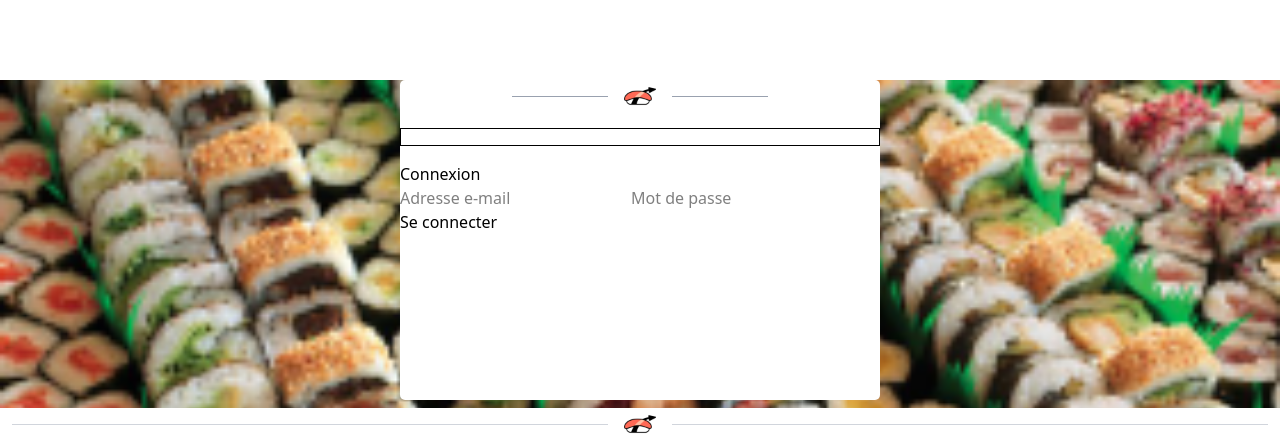
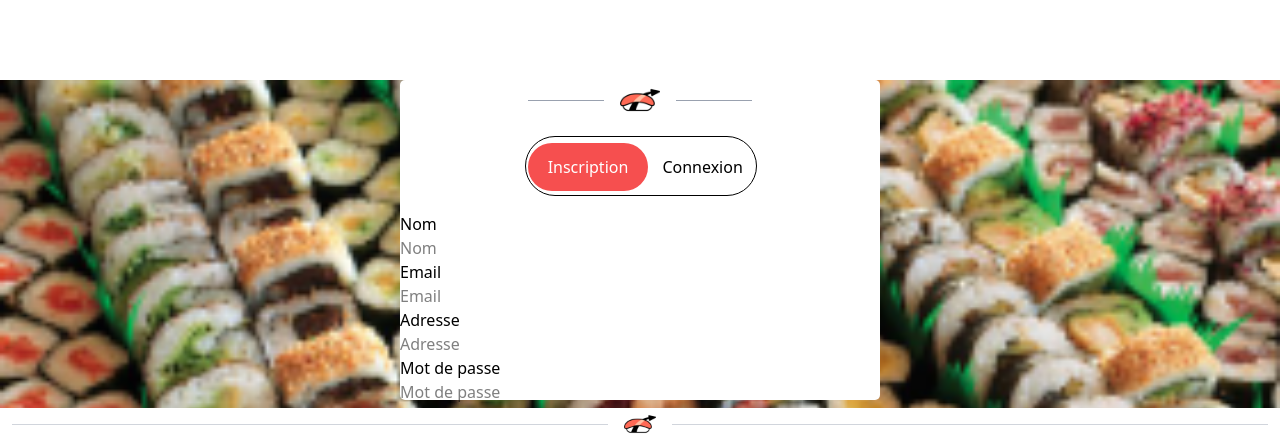
Before and after one commit to MLoks77/SAE301-303, an Angular app in the folder frontend/sushngo/: page / in a window 1280 px wide. Shown: the top 444 px of the page. Built offline with nearby package versions, Linux system fonts and the light colour scheme.

Commit message:
Update inscconnex.html

```diff
--- a/frontend/sushngo/src/app/components/inscconnex/inscconnex.html
+++ b/frontend/sushngo/src/app/components/inscconnex/inscconnex.html
@@ -1,21 +1,39 @@
 <!-- réalisé par Joachim Tocqueville -->
-<div id="connexionbg">
-    <div id="fondform">
+<section class="container-fluid" id="connexionbg">
+    <section id="fondform">
         <form id="formconnex">
-            <div class="flex items-center mx-[7rem]">
+            <div class="flex items-center mx-[8rem]">
                 <hr class="flex-1 border-t border-gray-400">
                 <span class="mx-4">
-                    <img src="images/favicon/web-app-manifest-192x192.png" alt="Logo" class="h-8">
+                    <img src="images/favicon/web-app-manifest-192x192.png" alt="Logo" class="h-10">
                 </span>
                 <hr class="flex-1 border-t border-gray-400">
             </div>
-            <div class="border-black border-1 mb-4 mt-4 p-2 text-center">
-
-            </div>
-            <h2>Connexion</h2>
-            <input type="text" placeholder="Adresse e-mail" required>
-            <input type="password" placeholder="Mot de passe" required>
-            <button type="submit">Se connecter</button>
+            <section class="row border-black border-1 rounded-[40px] my-4 mx-[125px] pt-[0.35rem] text-center h-15 w-58">
+                <div class="col-md-1 inline-block bg-[#F64F4F] rounded-[40px] text-center text-white w-30 mr-[0.7rem] ms-[-0.7rem] p-3">Inscription</div>
+                <div class="col-md-1 inline-block ms-[0.2rem] text-center">Connexion</div>
+            </section>
+            <section class="row">
+                <label class="block">Nom</label>
+                <input type="text" placeholder="Nom" required>
+                <label class="block">Email</label>
+                <input type="email" placeholder="Email" required>
+                <label class="block">Adresse</label>
+                <input type="text" placeholder="Adresse" required>
+                <label class="block">Mot de passe</label>
+                <input type="password" placeholder="Mot de passe" required>
+            </section>
+            <section class="row">
+                <label class="block">Prénom</label>
+                <input type="text" placeholder="Prénom" required>
+                <label class="block">Téléphone</label>
+                <input type="text" placeholder="Téléphone" required>
+                <label class="block">Êtes-vous étudiant ?</label>
+                <input type="checkbox" required>
+                <label class="block">Confirmer le mot de passe</label>
+                <input type="password" placeholder="Confirmer le mot de passe" required>
+            </section>
+            <button type="submit">S'inscrire</button>
         </form>
-    </div>
-</div>
+    </section>
+</section>
```
